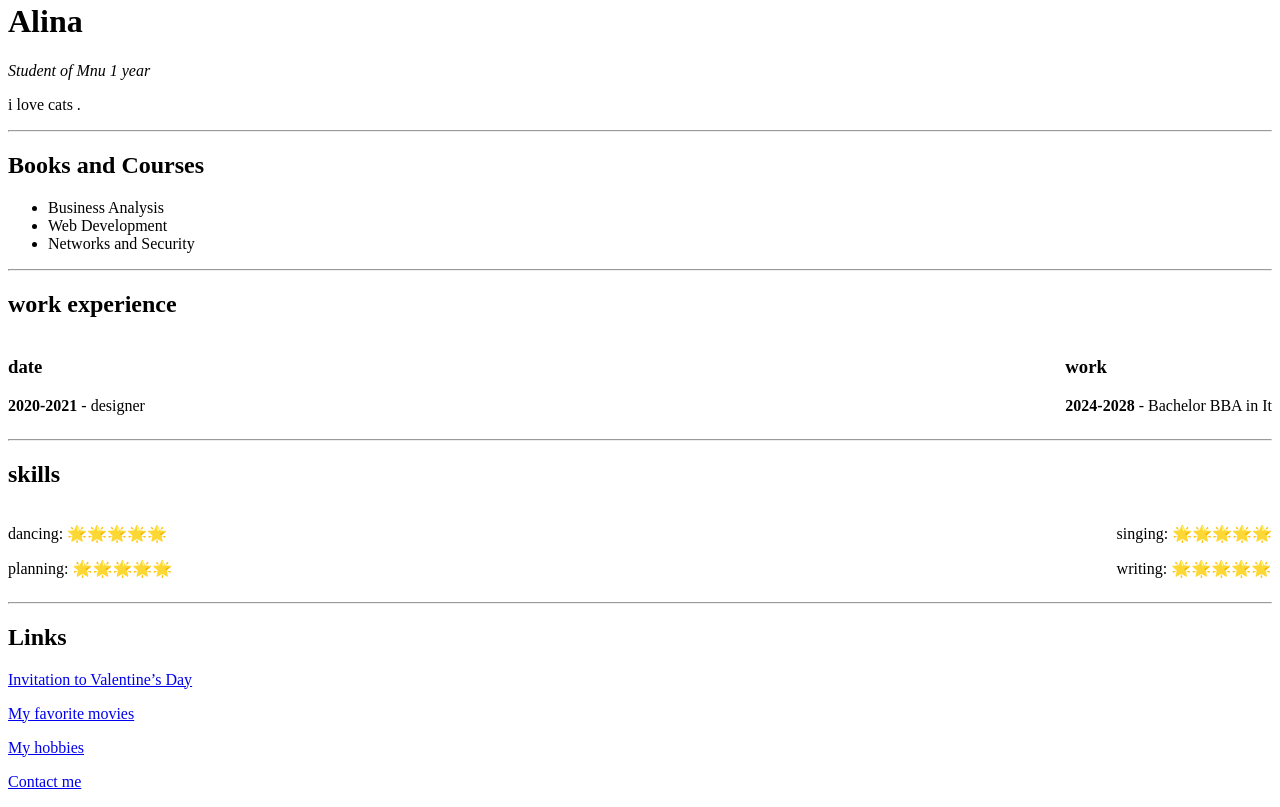
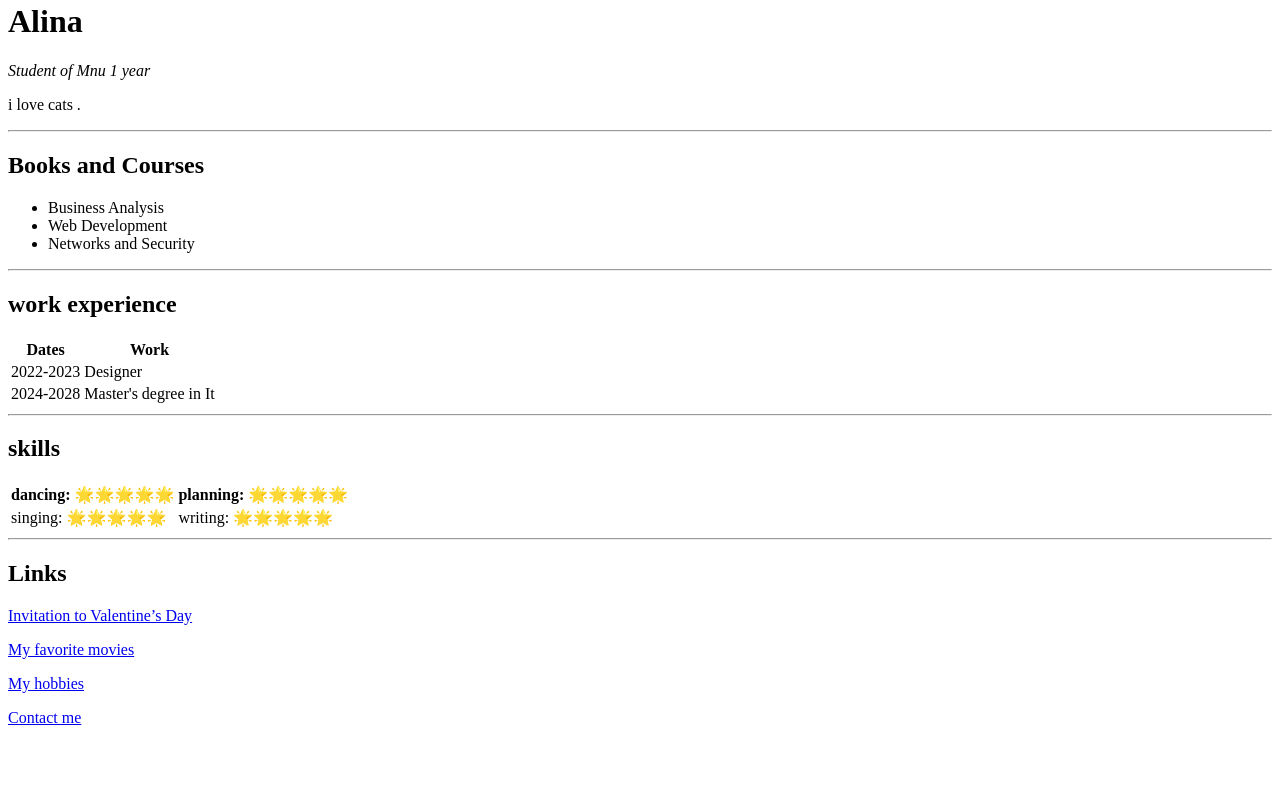
Before and after one commit to alina1706/assignment, a plain HTML site: page about.html in a window 1280 px wide. Shown: the part 1310-2117 px from the top of the page. After the commit the page ends 2053 px from the top, so only its background shows below. Drawn offline with Linux system fonts and the light colour scheme.

Commit message:
Update about.html

```diff
--- a/about.html
+++ b/about.html
@@ -4,14 +4,7 @@
     <meta charset="UTF-8">
     <meta name="viewport" content="width=device-width, initial-scale=1.0">
     <title>portfolio</title>
-    <style>
-        body
-        .container {
-            display: flex;
-            justify-content: space-between;
-        }
 
-    </style>
 </head>
 <body>
     <img src ="photo_2025-02-15_16-35-49.jpg"  alt = “somealternative text”>
@@ -27,28 +20,48 @@
     </ul>
     <hr>
     <h2> work experience </h2>
-    <div class="container">
-        <div class="column">
-            <h3>date</h3>
-            <p><strong>2020-2021</strong> - designer </p>
-        </div>
-        <div class="column">
-            <h3>work</h3>
-            <p><strong>2024-2028</strong> - Bachelor BBA in It</p>
-        </div>
-    </div>
+     <table>
+        <thead>
+            <tr>
+                <th>Dates</th>
+                <th>Work</th>
+            </tr>
+        </thead>
+        <tbody>
+            <tr>
+                <td>2022-2023</td>
+                <td>Designer</td>
+            </tr>
+            <tr>
+                <td>2024-2028</td>
+                <td>Master's degree in It</td>
+            </tr>
+        </tbody>
+        <tfoot>
+
+        </tfoot>
+    </table>
+
     <hr>
     <h2> skills </h2>
-    <div class="container">
-        <div class="column">
-            <p>dancing: 🌟🌟🌟🌟🌟</p>
-            <p>planning: 🌟🌟🌟🌟🌟</p>
-        </div>
-        <div class="column">
-            <p>singing: 🌟🌟🌟🌟🌟</p>
-            <p>writing: 🌟🌟🌟🌟🌟</p>
-        </div>
-    </div>
+    <table>
+        <thead>
+            <tr>
+                <th>dancing: 🌟🌟🌟🌟🌟</th>
+                <th>planning: 🌟🌟🌟🌟🌟</th>
+            </tr>
+        </thead>
+        <tbody>
+            <tr>
+                <td>singing: 🌟🌟🌟🌟🌟</td>
+                <td>writing: 🌟🌟🌟🌟🌟</td>
+            </tr>
+
+        </tbody>
+        <tfoot>
+
+        </tfoot>
+    </table>
 
     <hr>
 
```
